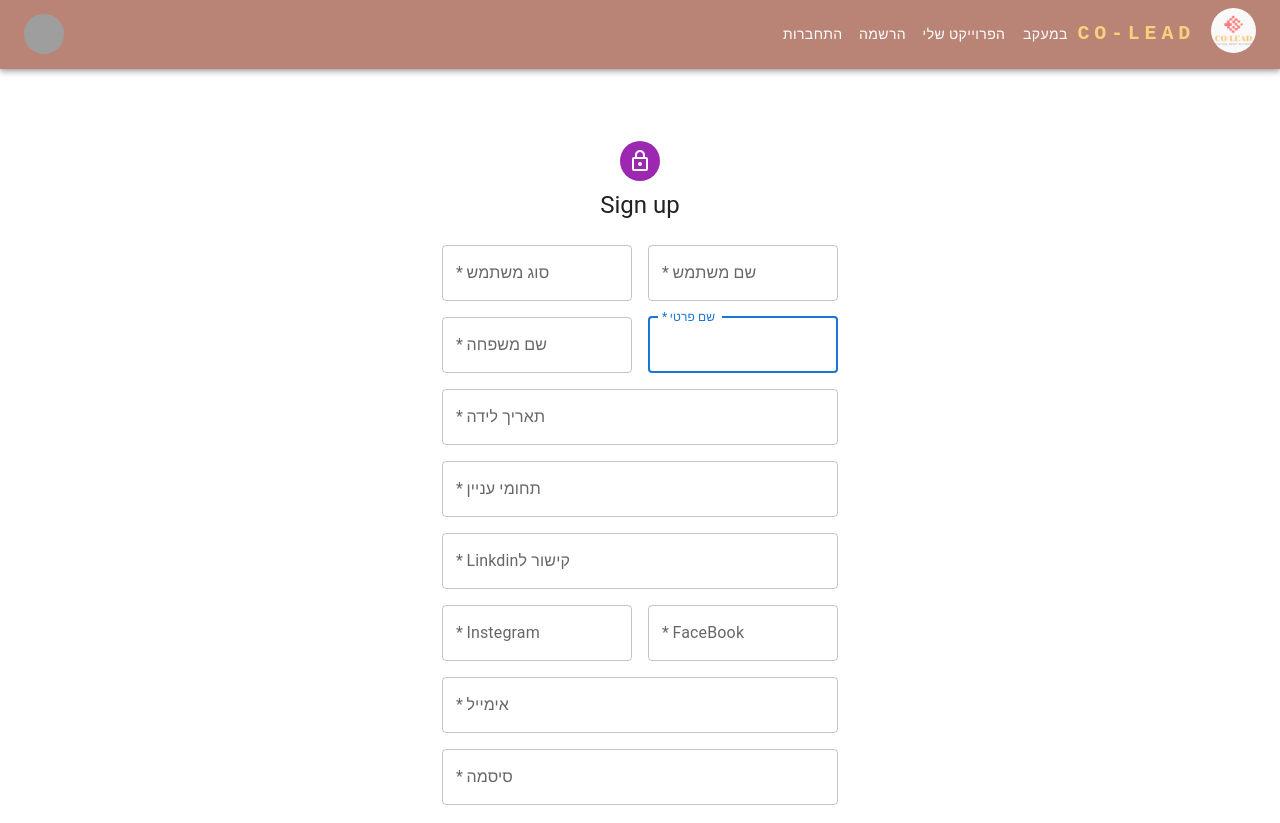
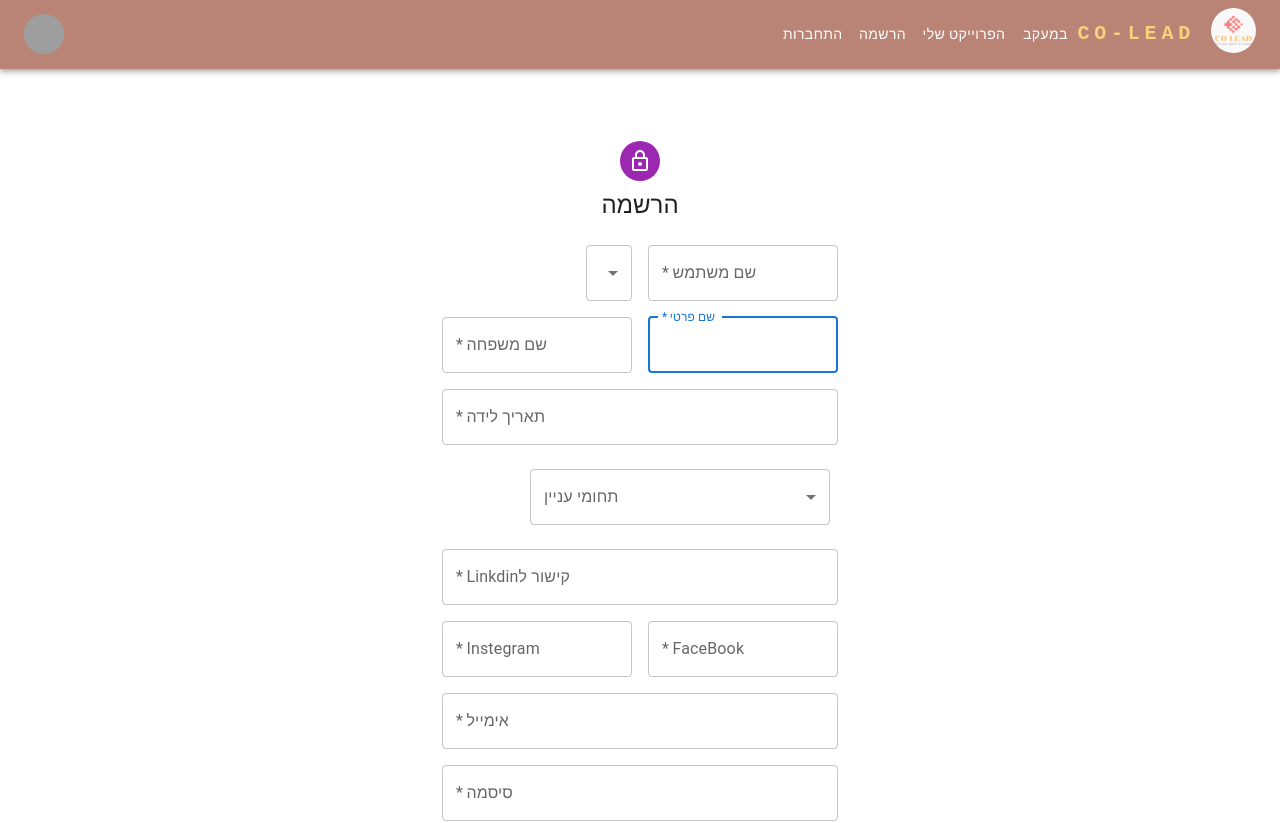
Before and after one commit to NivShirazi/Hackathon4010, a React app in the folder hackathon/: page /register in a window 1280 px wide. Shown: the top 823 px of the page. Built offline with nearby package versions, Linux system fonts and the light colour scheme; grey boxes are pictures that could not be loaded.

Commit message:
added a few features

```diff
--- a/hackathon/src/app/screens/Home/HomeScreen.tsx
+++ b/hackathon/src/app/screens/Home/HomeScreen.tsx
@@ -10,7 +10,7 @@ export function HomeScreen(props: HomeScreenProps) {
       <Grid container spacing={2} rowSpacing={3}>
         <Grid item xs={11}>
           <Grid container spacing={2} rowSpacing={3} style={{ gap: 15 }}>
-            <h1 style = {{position : "relative" , right: "50%", width : '100%'}}> כל הפרויקטים </h1>
+            <h1 style = {{position : "relative" , right: "50%", width : '100%'}}>  </h1>
             <SimpleProject
               authorName="ניב שיראזי"
               projName="פרויקט חדשני"
--- a/hackathon/src/app/screens/MyProjects/myProjectsScreen.tsx
+++ b/hackathon/src/app/screens/MyProjects/myProjectsScreen.tsx
@@ -13,7 +13,7 @@ export function MyProjectsScreen(props: MyProjectsScreenProps) {
     <Grid container spacing={2} rowSpacing={3}>
       <Grid item xs={11}>
         <Grid container spacing={2} rowSpacing={3} justifyContent = {"center"} text-alignContent = {"center"} style={{ gap: 15 }}>
-          <h1 style={{ width: '100%', position : "relative" , right: "47%"}} > הפרויקט שלי </h1>
+          <h1 style={{ width: '100%', position : "relative" , right: "47%"}} >   </h1>
           <BoxSx
           title="שם הפרויקט"/>
           <BoxSx
--- /dev/null
+++ b/hackathon/src/app/screens/Register/components/addList.tsx
@@ -0,0 +1,84 @@
+import * as React from 'react';
+import { Theme, useTheme } from '@mui/material/styles';
+import OutlinedInput from '@mui/material/OutlinedInput';
+import InputLabel from '@mui/material/InputLabel';
+import MenuItem from '@mui/material/MenuItem';
+import FormControl from '@mui/material/FormControl';
+import Select, { SelectChangeEvent } from '@mui/material/Select';
+
+const ITEM_HEIGHT = 48;
+const ITEM_PADDING_TOP = 8;
+const MenuProps = {
+  PaperProps: {
+    style: {
+      maxHeight: ITEM_HEIGHT * 4.5 + ITEM_PADDING_TOP,
+      width: 250,
+    },
+  },
+};
+
+const interests = [
+  'אוכלוסיות בסיכון',
+  'בריאות הנפש',
+  'אקלים ואיכות הסביבה',
+  'קהילה',
+  'רפואה',
+  'תזונה וספורט',
+  'תרבות',
+  'היסטוריה',
+  'חינוך והשכלה',
+  'כלכלה',
+  'שוויון זכויות',
+  'צרכים מיוחדים'
+];
+
+function getStyles(interests: string, personName: string[], theme: Theme) {
+  return {
+    fontWeight:
+      personName.indexOf(interests) === -1
+        ? theme.typography.fontWeightRegular
+        : theme.typography.fontWeightMedium,
+  };
+}
+
+export default function MultipleSelect() {
+  const theme = useTheme();
+  const [personName, setPersonName] = React.useState<string[]>([]);
+
+  const handleChange = (event: SelectChangeEvent<typeof personName>) => {
+    const {
+      target: { value },
+    } = event;
+    setPersonName(
+      // On autofill we get a stringified value.
+      typeof value === 'string' ? value.split(',') : value,
+    );
+  };
+
+  return (
+    <div>
+      <FormControl sx={{ m: 1, width: 300 }}>
+        <InputLabel id="demo-multiple-name-label">תחומי עניין</InputLabel>
+        <Select
+          labelId="demo-multiple-name-label"
+          id="demo-multiple-name"
+          multiple
+          value={personName}
+          onChange={handleChange}
+          input={<OutlinedInput label="תחומי עניין" />}
+          MenuProps={MenuProps}
+        >
+          {interests.map((interests) => (
+            <MenuItem
+              key={interests}
+              value={interests}
+              style={getStyles(interests, personName, theme)}
+            >
+              {interests}
+            </MenuItem>
+          ))}
+        </Select>
+      </FormControl>
+    </div>
+  );
+}
--- a/hackathon/src/app/screens/Register/registerScreen.tsx
+++ b/hackathon/src/app/screens/Register/registerScreen.tsx
@@ -13,6 +13,8 @@ import Typography from '@mui/material/Typography';
 import Container from '@mui/material/Container';
 import { createTheme, ThemeProvider } from '@mui/material/styles';
 import { Copyright } from '@mui/icons-material';
+import { MenuItem, Select } from '@mui/material';
+import MultipleSelect from './components/addList';
 
 function RegisterScreen(props: any) {
   return (
@@ -28,8 +30,8 @@ function RegisterScreen(props: any) {
 }
 
 const theme = createTheme();
-
 export default function SignUp() {
+  const [interest, setInterest] = React.useState("");
   const handleSubmit = (event: React.FormEvent<HTMLFormElement>) => {
     event.preventDefault();
     const data = new FormData(event.currentTarget);
@@ -38,7 +40,9 @@ export default function SignUp() {
       password: data.get('password'),
     });
   };
-
+  const handleChange = (event: { target: { value: string; }; }) => {
+    setInterest(event.target.value as string);
+  };
   return (
     <ThemeProvider theme={theme}>
       <Container component="main" maxWidth="xs">
@@ -55,7 +59,7 @@ export default function SignUp() {
             <LockOutlinedIcon />
           </Avatar>
           <Typography component="h1" variant="h5">
-            Sign up
+            הרשמה
           </Typography>
           <Box component="form" noValidate onSubmit={handleSubmit} sx={{ mt: 3 }}>
             <Grid container spacing={2}>
@@ -71,15 +75,17 @@ export default function SignUp() {
                 />
               </Grid>
               <Grid item xs={12} sm={6}>
-                <TextField
-                  autoComplete="given-name"
-                  name="UserType"
-                  required
-                  fullWidth
-                  id="userType"
-                  label="סוג משתמש"
-                  autoFocus
-                />
+              <Select
+          labelId="demo-simple-select-label"
+          id="demo-simple-select"
+          value={interest}
+          label="סוג משתמש"
+          onChange={handleChange}
+        >
+          <MenuItem value={1}>בוגר</MenuItem>
+          <MenuItem value={2}>שגריר</MenuItem>
+        </Select>
+
               </Grid>
               <Grid item xs={12} sm={6}>
                 <TextField
@@ -113,14 +119,7 @@ export default function SignUp() {
                 />
               </Grid>
               <Grid item xs={12}>
-                <TextField
-                  required
-                  fullWidth
-                  id="intrests"
-                  label="תחומי עניין"
-                  name="intrests"
-                  autoComplete="intrests"
-                />
+              <MultipleSelect></MultipleSelect>
               </Grid>
               <Grid item xs={12}>
                 <TextField
@@ -186,12 +185,12 @@ export default function SignUp() {
               variant="contained"
               sx={{ mt: 3, mb: 2 }}
             >
-              Sign Up
+              הרשמה
             </Button>
             <Grid container justifyContent="flex-end">
               <Grid item>
                 <Link href="#" variant="body2">
-                  Already have an account? Sign in
+                  כבר רשום? התחבר לאתר
                 </Link>
               </Grid>
             </Grid>
```
